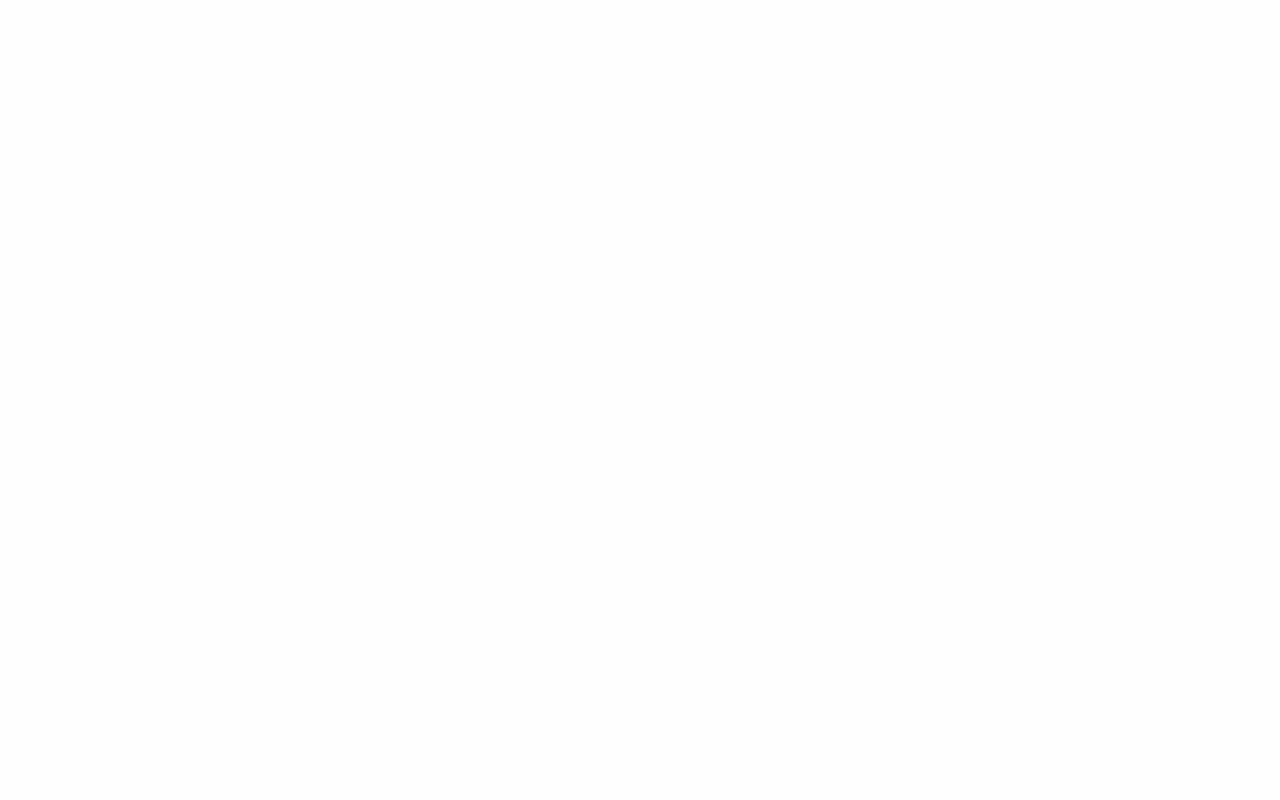
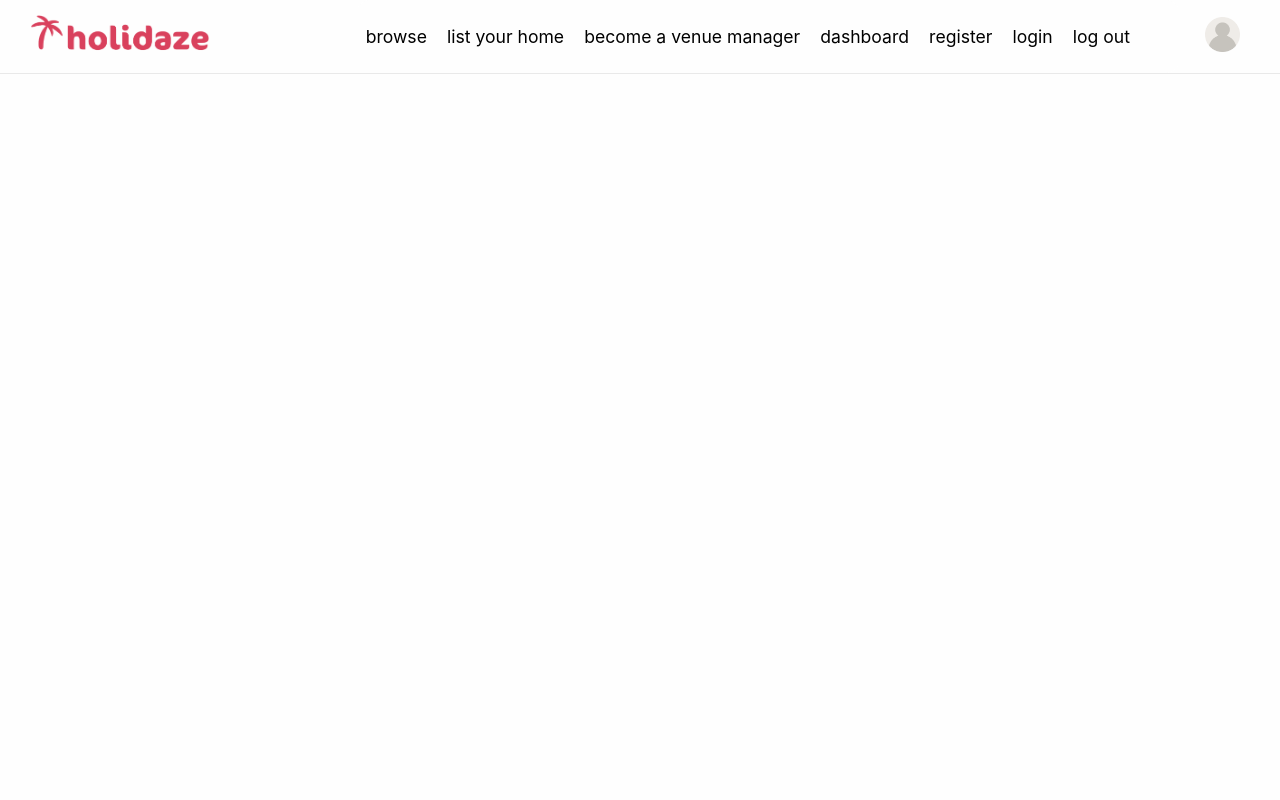
Before and after one commit to S10ANDK/Project-Exam-2, a React (Create React App) app: page /venues/1 in a window 1280 px wide. Before the commit this address had no page. Shown: the top 800 px of the page. Built offline with nearby package versions, Linux system fonts and the light colour scheme; a web font is replaced by a local one.

Commit message:
fixed routing

```diff
--- a/src/App.js
+++ b/src/App.js
@@ -4,18 +4,23 @@ import Layout from './components/Layout';
 import Home from './components/Home';
 import Register from './components/Register';
 import RegisterVenueManager from './components/RegisterVenueManager';
+import VenueSpecific from './components/VenueSpecific';
 
 function App() {
   return (
     <Routes>
       <Route path="/" element={<Layout />}>
         <Route index element={<Home />} />
-      </Route>
-      <Route path="/register" element={<Layout />}>
-        <Route index element={<Register />} />
-      </Route>
-      <Route path="/register-venue-manager" element={<Layout />}>
-        <Route index element={<RegisterVenueManager />} />
+
+        <Route path="venues/:id" index element={<VenueSpecific />} />
+
+        <Route path="register" index element={<Register />} />
+
+        <Route
+          path="register-venue-manager"
+          index
+          element={<RegisterVenueManager />}
+        />
       </Route>
     </Routes>
   );
--- a/src/components/VenueSpecific/index.jsx
+++ b/src/components/VenueSpecific/index.jsx
@@ -0,0 +1,8 @@
+import React from 'react';
+import Container from '../styles/Container/index.styled';
+
+function VenueSpecific() {
+  return <Container></Container>;
+}
+
+export default VenueSpecific;
```
